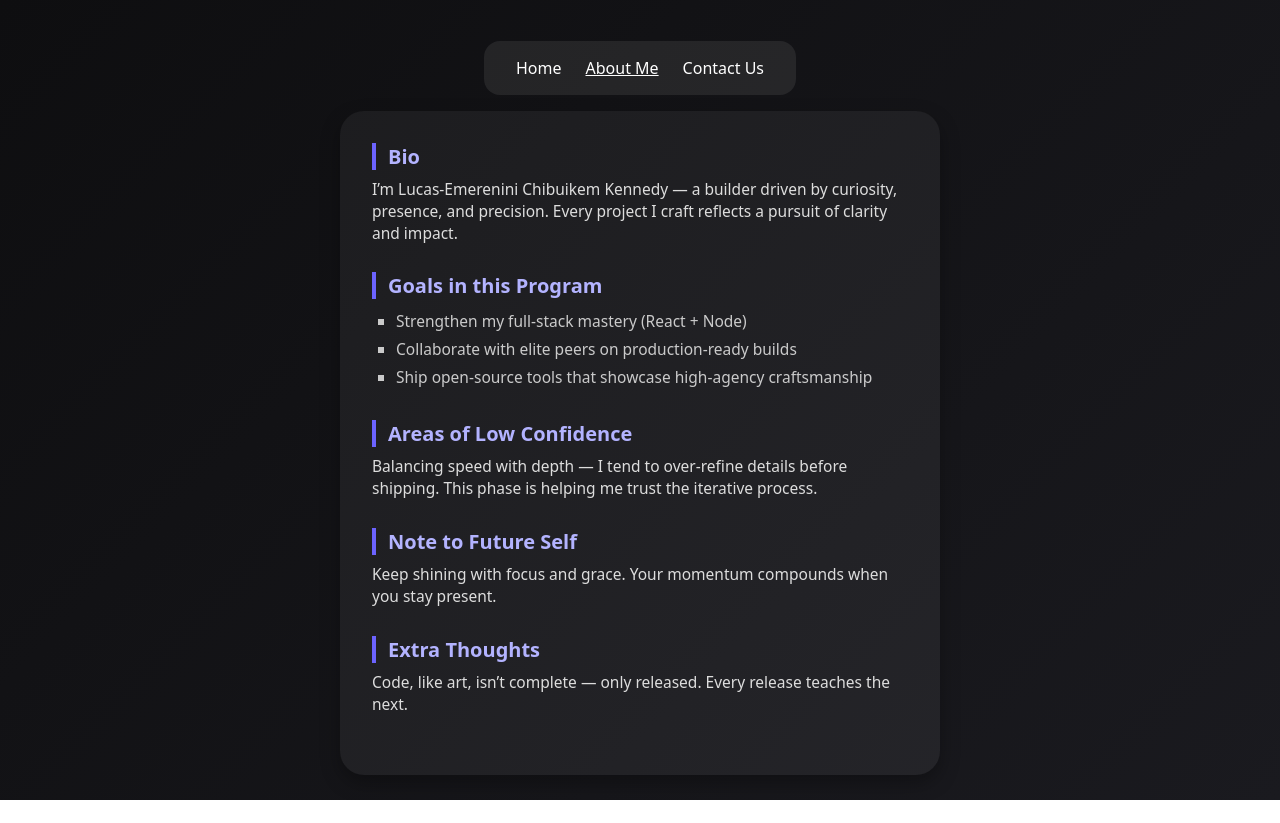
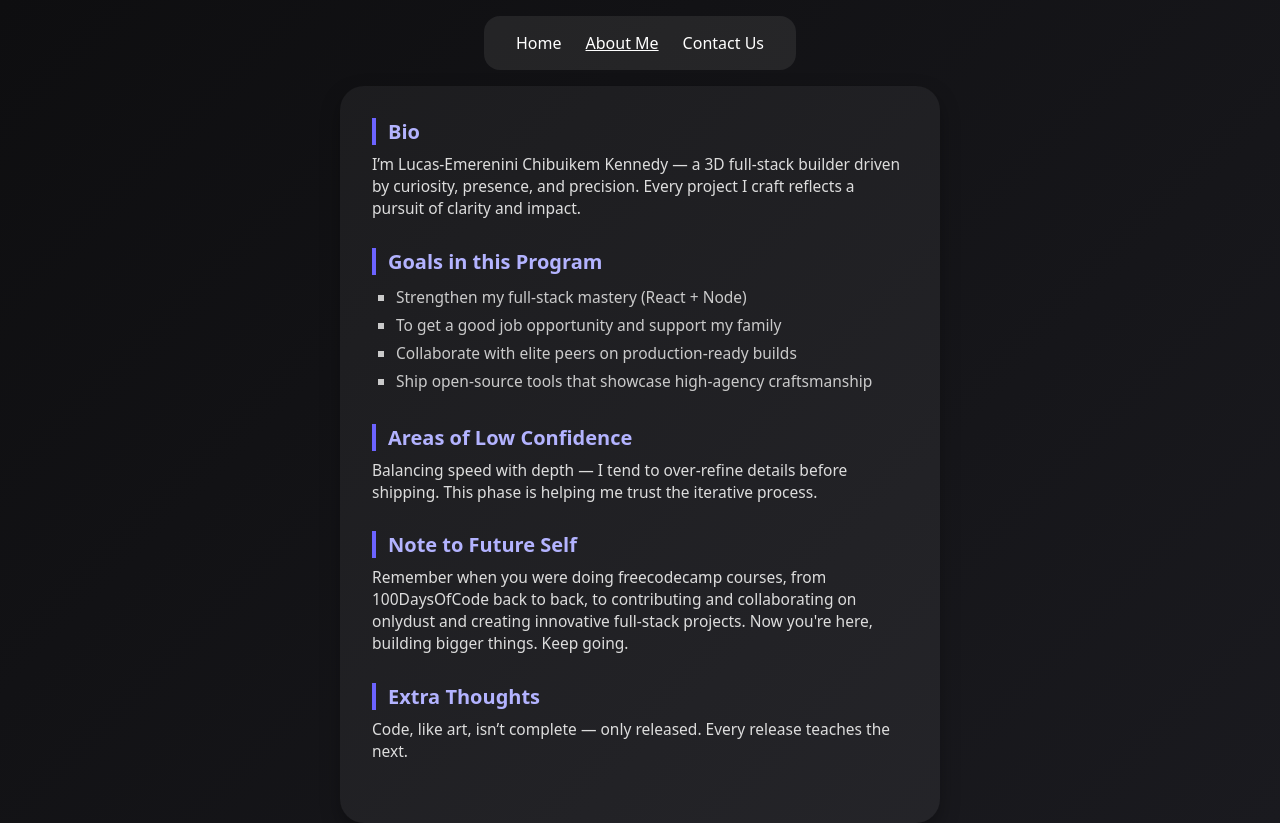
Before and after one commit to ChibuikemLucas/hng-stage-zero-frontend, a plain HTML site: page about.html in a window 1280 px wide. Before the commit the page ends 800 px from the top, so only its background shows below. Drawn offline with Linux system fonts and the light colour scheme.

Commit message:
feat: Edit about page.
Signed-off-by: ChibuikemLucas <chibuikemlucas@gmail.com>

```diff
--- a/about.html
+++ b/about.html
@@ -21,7 +21,7 @@
         <section>
             <h2>Bio</h2>
             <p data-testid="test-about-bio">
-                I’m Lucas-Emerenini Chibuikem Kennedy — a builder driven by curiosity,
+                I’m Lucas-Emerenini Chibuikem Kennedy — a 3D full-stack builder driven by curiosity,
                 presence, and precision. Every project I craft reflects a pursuit of clarity and impact.
             </p>
         </section>
@@ -30,6 +30,7 @@
             <h2>Goals in this Program</h2>
             <ul data-testid="test-about-goals">
                 <li>Strengthen my full-stack mastery (React + Node)</li>
+                <li>To get a good job opportunity and support my family</li>
                 <li>Collaborate with elite peers on production-ready builds</li>
                 <li>Ship open-source tools that showcase high-agency craftsmanship</li>
             </ul>
@@ -46,7 +47,9 @@
         <section>
             <h2>Note to Future Self</h2>
             <p data-testid="test-about-future-note">
-                Keep shining with focus and grace. Your momentum compounds when you stay present.
+                Remember when you were doing freecodecamp courses, from 100DaysOfCode back to back, to contributing and
+                collaborating on onlydust and creating innovative full-stack projects. Now you're here, building bigger
+                things. Keep going.
             </p>
         </section>
 
```
